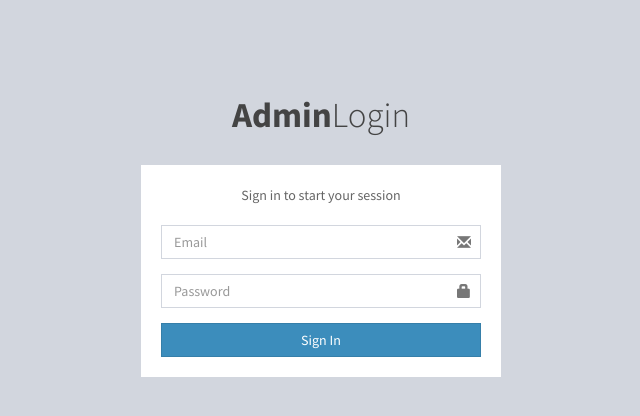
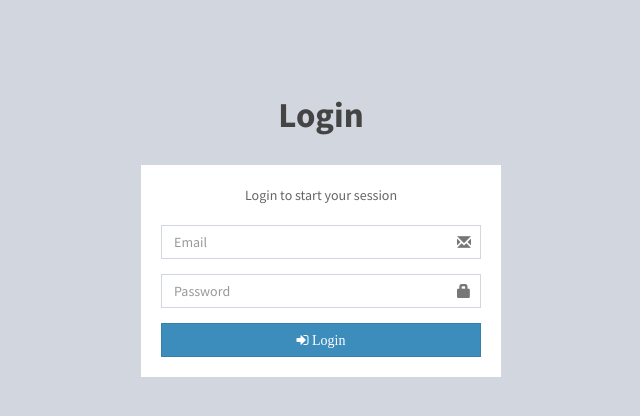
Before and after one commit to fauzanmuh/IPAM-MalangKota, a PHP site: page / in a window 1280 px wide. Shown: the top 416 px of the page, without its empty margins (319-959 px from the left). Run offline with PHP 8.4, Linux system fonts and the light colour scheme; some libraries are stand-ins or nearby versions.

Commit message:
Update login page

```diff
--- a/view/login.php
+++ b/view/login.php
@@ -3,7 +3,7 @@
   <head>
     <meta charset="utf-8">
     <meta http-equiv="X-UA-Compatible" content="IE=edge">
-    <title>Network Monitoring | Log in</title>
+    <title>Network Monitoring Kota Malang </title>
     <!-- Tell the browser to be responsive to screen width -->
     <meta content="width=device-width, initial-scale=1, maximum-scale=1, user-scalable=no" name="viewport">
     <!-- Bootstrap 3.3.5 -->
@@ -27,7 +27,7 @@
   <body class="hold-transition login-page">
     <div class="login-box">
       <div class="login-logo">
-        <a href="asset/index2.html"><b>Admin</b>Login</a>
+        <a href="asset/index2.html"><b>Login</b></a>
       </div><!-- /.login-logo -->
       <div class="login-box-body">
       <?php
@@ -35,7 +35,7 @@
                             echo "<div class='alert alert-danger'><strong>Login gagal, Silahkan coba kembali.</strong></div>";
                         }
                          ?>
-        <p class="login-box-msg">Sign in to start your session</p>
+        <p class="login-box-msg">Login to start your session</p>
         <form action="./asset/proses.php" method="post">
           <div class="form-group has-feedback">
             <input type="email" class="form-control" name="email" placeholder="Email">
@@ -47,7 +47,7 @@
           </div>
           <div class="row">
             <div class="col-xs-12">
-              <button type="submit" name="login" class="btn btn-primary btn-block btn-flat">Sign In</button>
+              <button type="submit" name="login" class="btn btn-primary btn-block btn-flat"><i class="fa fa-sign-in"> Login</i></button>
             </div><!-- /.col -->
           </div>
         </form>
```
